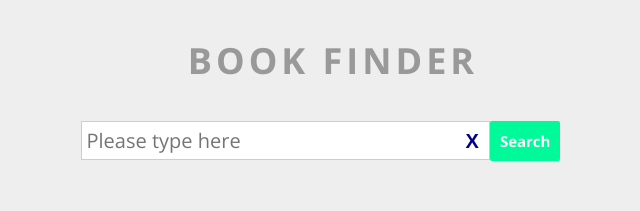
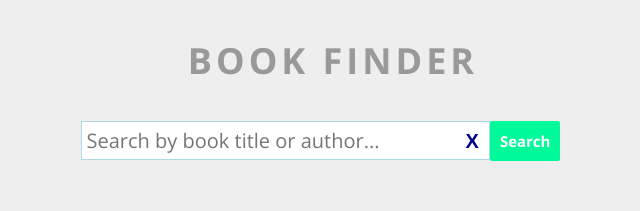
Before and after one commit to adarshnanwani/chingu-pre-work-book-finder, a React (Create React App) app: page / in a window 1280 px wide. Shown: the top 211 px of the page, without its empty margins (307-947 px from the left). Built offline with nearby package versions, Linux system fonts and the light colour scheme.

Commit message:
Updated the placeholder text.

```diff
--- a/src/components/SearchArea/SearchArea.jsx
+++ b/src/components/SearchArea/SearchArea.jsx
@@ -13,7 +13,7 @@ const searchArea = (props) => {
         value={props.value}
         onChange={props.onChange}
         className="searchQuery"
-        placeholder="Please type here"
+        placeholder="Search by book title or author..."
       />
       <Button onClick={props.onCrossClick} className="crossButton">X</Button>
       <Button onClick={props.onClick} className="searchButton">Search</Button>
```
